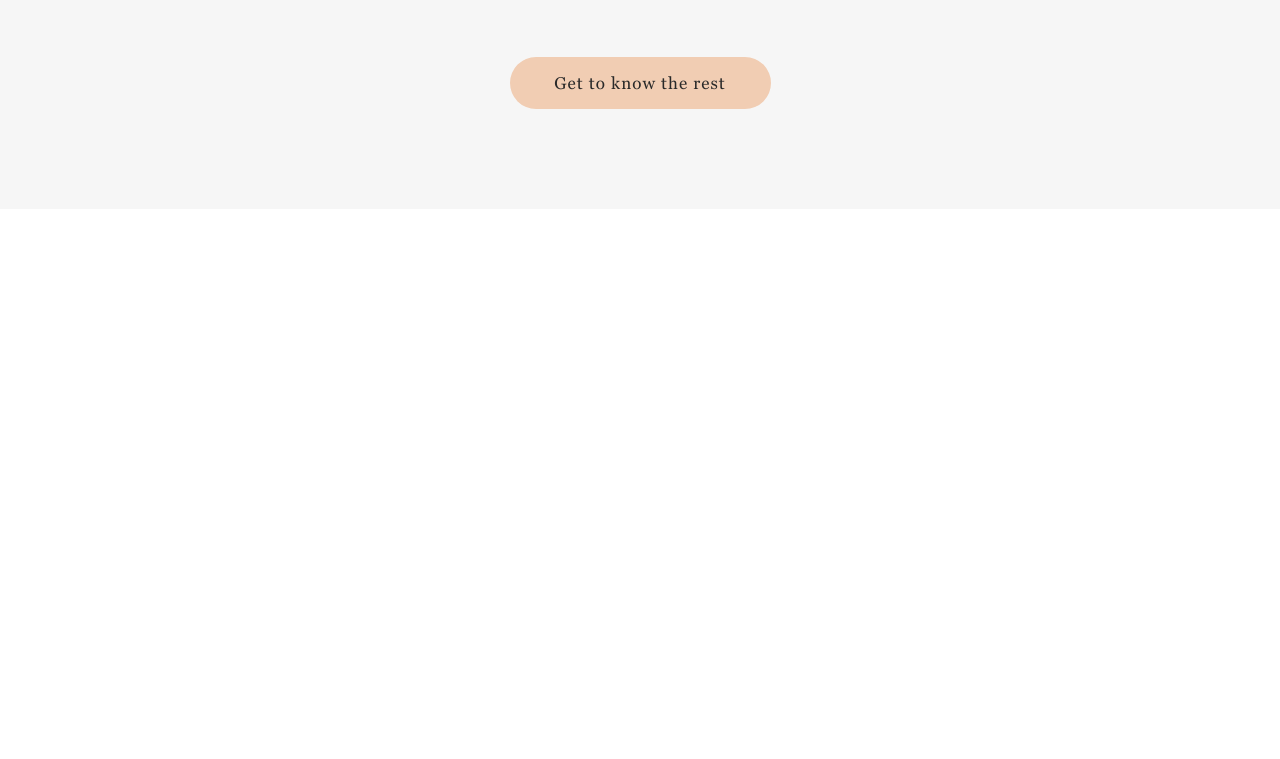
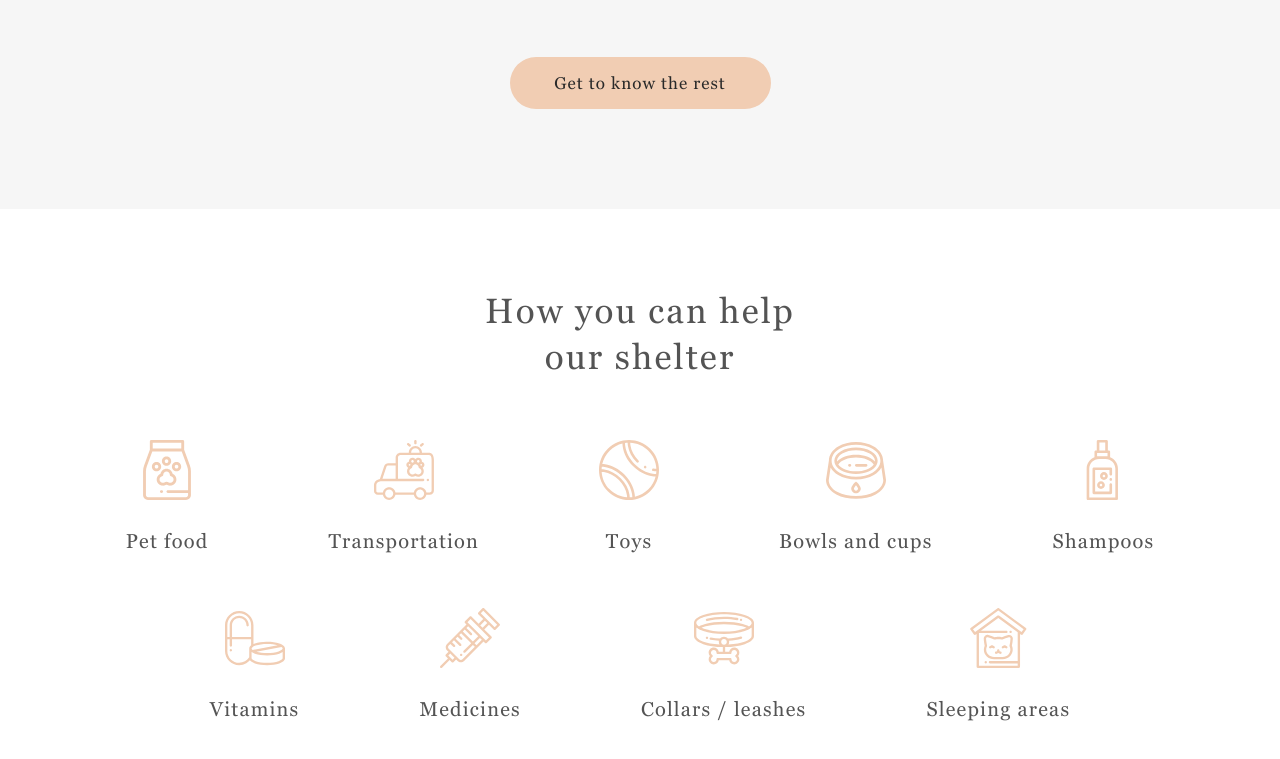
Before and after one commit to SarychevaAA/Projects, a website built with webpack: page shelter/src/pages/index.html in a window 1280 px wide. Shown: the part 2165-2924 px from the top of the page. Before the commit the page ends 2374 px from the top, so only its background shows below. Built offline with nearby package versions, Linux system fonts and the light colour scheme.

Commit message:
feat: add Help block with its styles

```diff
--- a/shelter/src/pages/index.html
+++ b/shelter/src/pages/index.html
@@ -73,8 +73,49 @@
                 </div>
             </div>
             <button>Get to know the rest</button>
-
-
+        </div>
+    </section>
+    <section class="help">
+        <div class="wrapper">
+            <h3 class="heading">How you can help our shelter</h3>
+            <div class="help-list">
+                <div class="help-list-item">
+                    <img src="../img/icons/icon-pet-food.svg" alt="icon">
+                    <h4>Pet food</h4>
+                </div>
+                <div class="help-list-item">
+                    <img src="../img/icons/icon-transportation.svg" alt="icon">
+                    <h4>Transportation</h4>
+                </div>
+                <div class="help-list-item">
+                    <img src="../img/icons/icon-toys.svg" alt="icon">
+                    <h4>Toys</h4>
+                </div>
+                <div class="help-list-item">
+                    <img src="../img/icons/icon-bowls-and-cups.svg" alt="icon">
+                    <h4>Bowls and cups</h4>
+                </div>
+                <div class="help-list-item">
+                    <img src="../img/icons/icon-shampoos.svg" alt="icon">
+                    <h4>Shampoos</h4>
+                </div>
+                <div class="help-list-item">
+                    <img src="../img/icons/icon-vitamins.svg" alt="icon">
+                    <h4>Vitamins</h4>
+                </div>
+                <div class="help-list-item">
+                    <img src="../img/icons/icon-medicines.svg" alt="icon">
+                    <h4>Medicines</h4>
+                </div>
+                <div class="help-list-item">
+                    <img src="../img/icons/icon-collars-leashes.svg" alt="icon">
+                    <h4>Collars / leashes</h4>
+                </div>
+                <div class="help-list-item">
+                    <img src="../img/icons/icon-sleeping-area.svg" alt="icon">
+                    <h4>Sleeping areas</h4>
+                </div>
+            </div>
         </div>
     </section>
 </body>
--- a/shelter/src/style/_style.scss
+++ b/shelter/src/style/_style.scss
@@ -197,3 +197,44 @@ button{
     width: 261px;
   }
 }
+
+.help{
+  color: $color-dark-l;
+  .wrapper{
+    display: flex;
+    flex-direction: column;
+    align-items: center;
+    gap: 60px;
+    margin: 80px auto 100px;
+  }
+  .heading{
+    text-align: center;
+    font-size: 35px;
+    line-height: 130%;
+    letter-spacing: 0.06em;
+    font-weight: normal;
+    margin: 0;
+    width: 310px;
+  }
+  .help-list{
+    display: flex;
+    flex-direction: row;
+    flex-wrap: wrap;
+    row-gap: 55px;
+    column-gap: 120px;
+    justify-content: center;
+  }
+  .help-list-item{
+    display: flex;
+    flex-direction: column;
+    align-items: center;
+    gap: 30px;
+    h4{
+      margin: 0;
+      font-weight: normal;
+      font-size: 20px;
+      line-height: 115%;
+      letter-spacing: 0.06em;
+    }
+  }
+}
```
